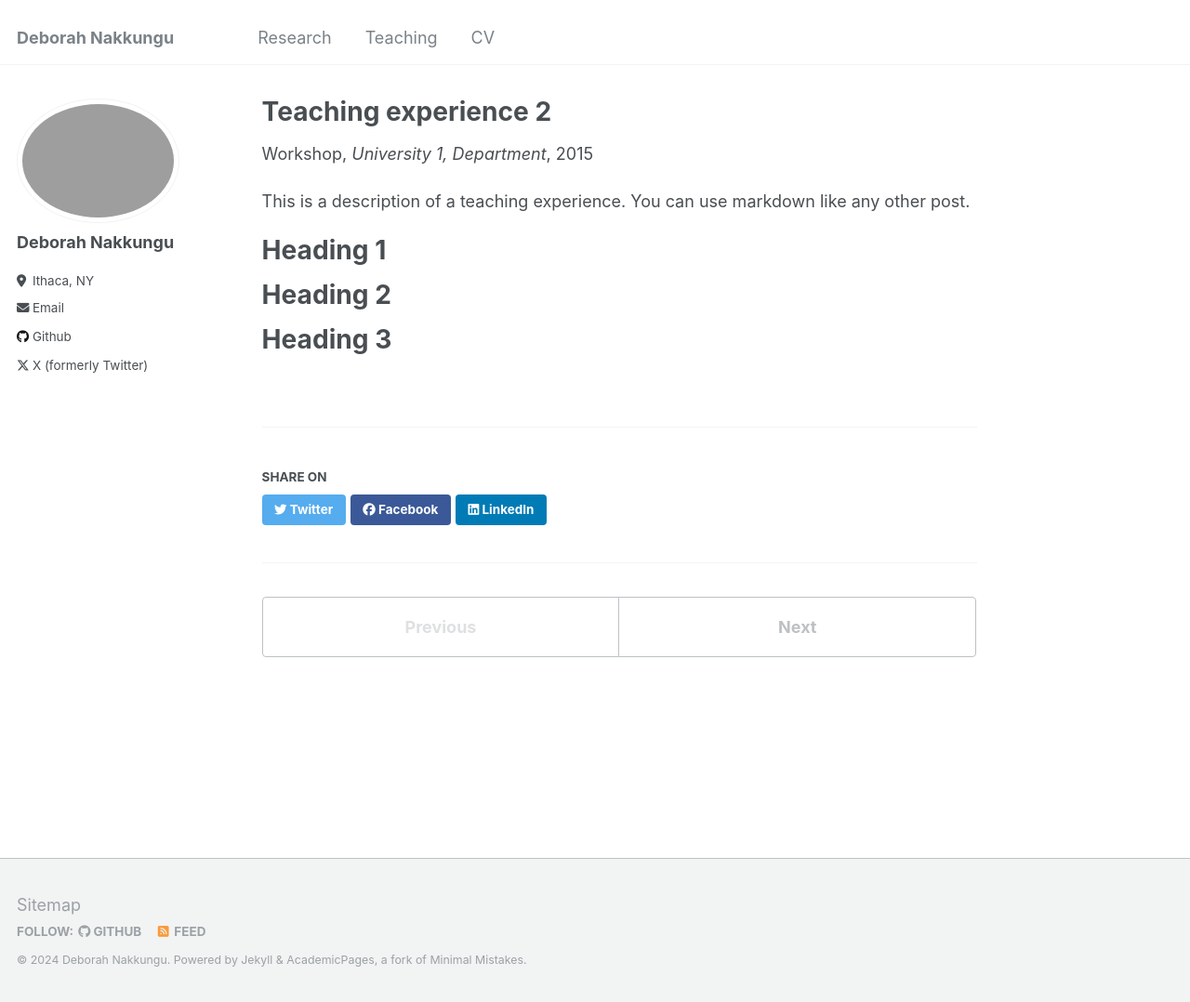
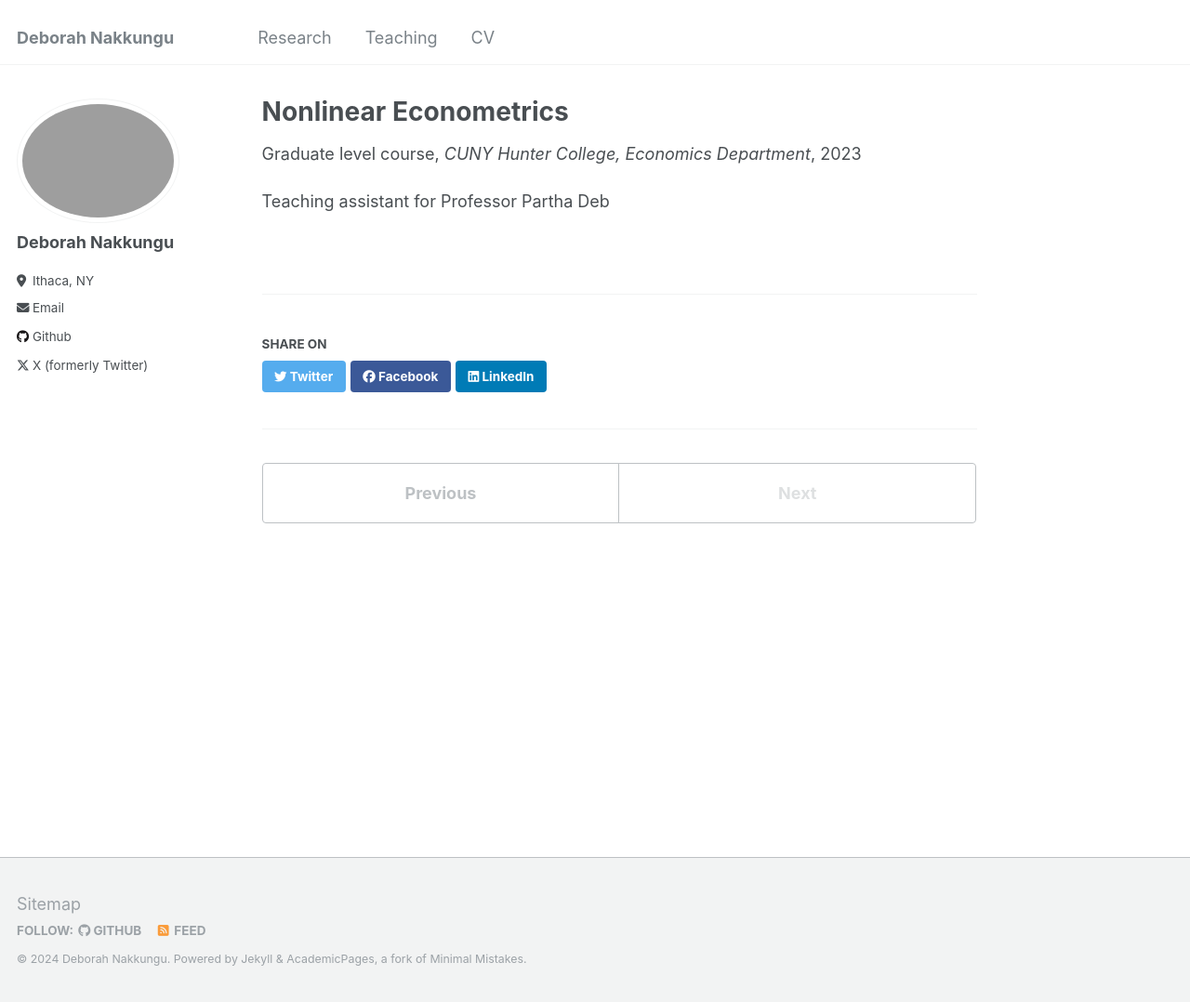
Before and after one commit to deborahnakkungu/deborahnakkungu.github.io, a Jekyll site: the page built from _teaching/2015-spring-teaching-2.md, in a window 1280 px wide and 1078 px high. Shown: the whole window at 93% size. Built offline with Jekyll 4.4.1, drawn with Linux system fonts in a browser that asks for light colours.

Commit message:
Update 2015-spring-teaching-2.md

```diff
--- a/_teaching/2015-spring-teaching-2.md
+++ b/_teaching/2015-spring-teaching-2.md
@@ -1,20 +1,11 @@
 ---
-title: "Teaching experience 2"
-collection: teaching
-type: "Workshop"
-permalink: /teaching/2015-spring-teaching-1
-venue: "University 1, Department"
-date: 2015-01-01
-location: "City, Country"
+title: "Nonlinear Econometrics"
+collection: teaching assistant
+type: "Graduate level course"
+permalink: /teaching/2023-spring-ECO 722
+venue: "CUNY Hunter College, Economics Department"
+date: 2023-01-22
+location: "NY, New York"
 ---
 
-This is a description of a teaching experience. You can use markdown like any other post.
-
-Heading 1
-======
-
-Heading 2
-======
-
-Heading 3
-======
+Teaching assistant for Professor Partha Deb
```
